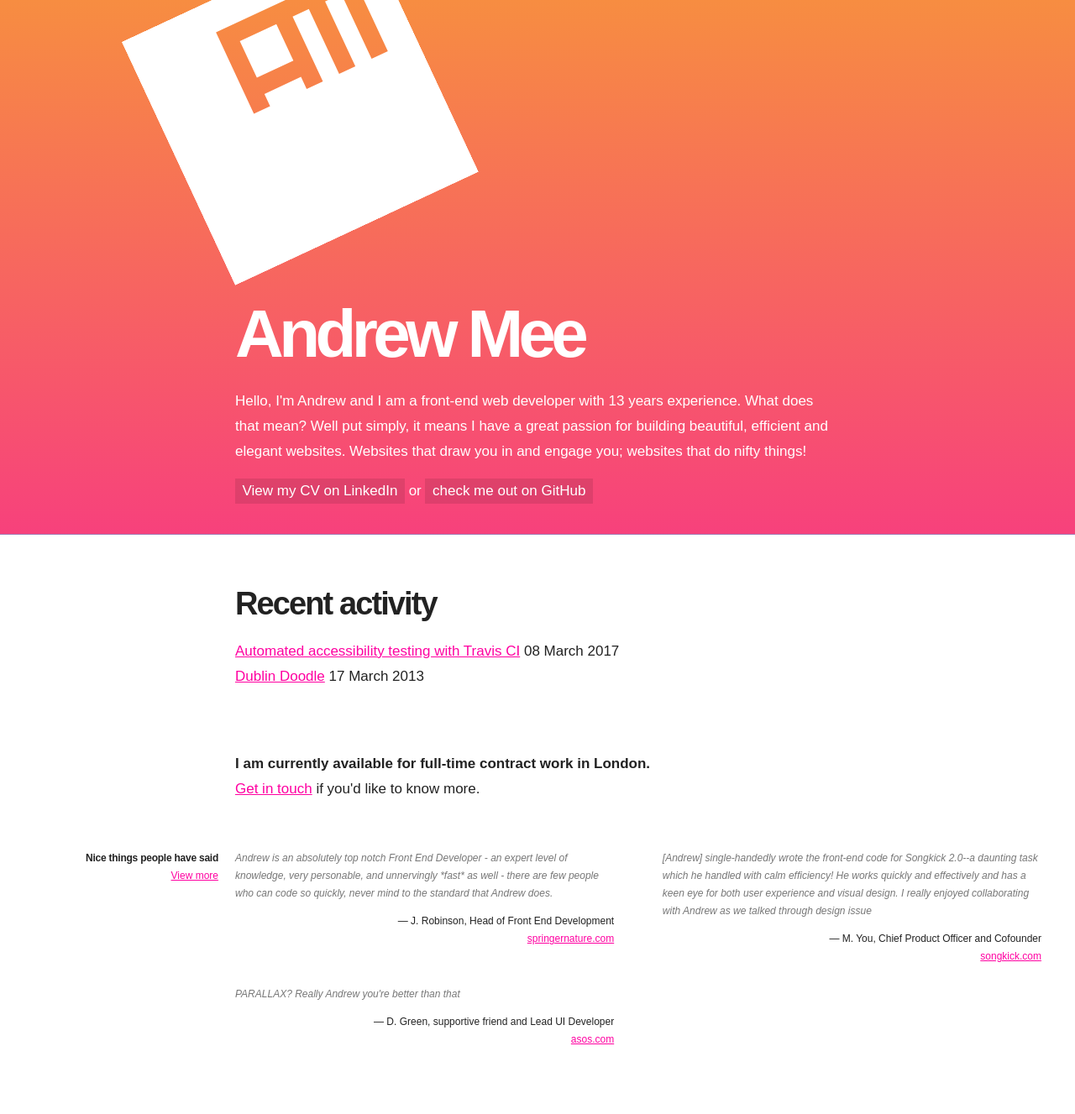
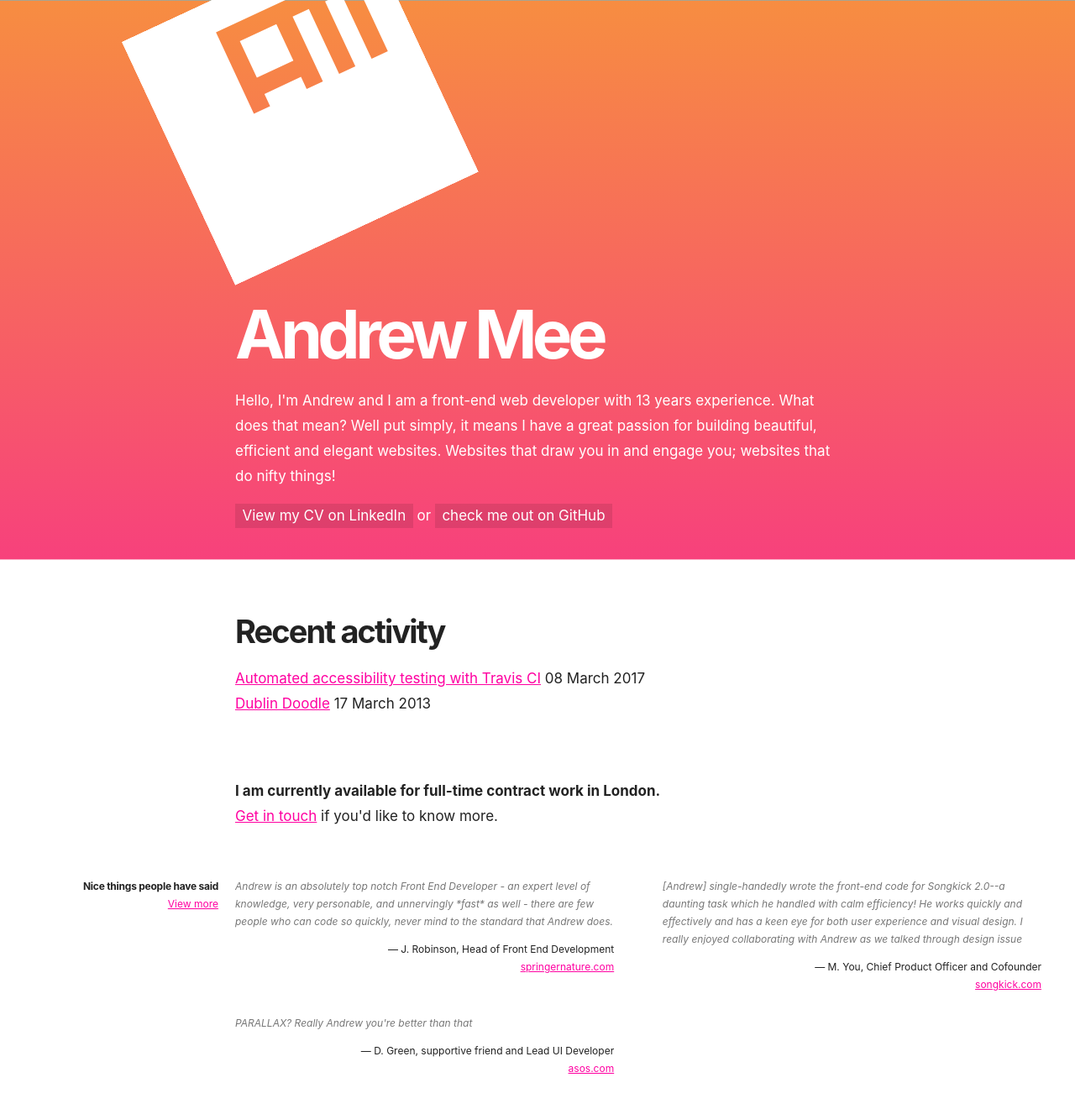
Before and after one commit to andrewmee/andrewmee.github.io, a Jekyll site: the page built from pages/home.html, in a window 1280 px wide. Shown: the whole page at 84% size. Built offline with Jekyll 4.4.1, drawn with Linux system fonts in a browser that asks for light colours; before the commit the page ends 1294 px from its top, so only the background shows below that.

Commit message:
Refine fonts list to use system fonts

```diff
--- a/resources/styles/base/typography.scss
+++ b/resources/styles/base/typography.scss
@@ -1,5 +1,6 @@
 html {
     font-size: 62.5%;
+    font-family: -apple-system,BlinkMacSystemFont,"Segoe UI",Roboto,Oxygen-Sans,"Helvetica Neue",sans-serif;
 }
 
 body {
@@ -18,8 +19,7 @@
 h4,
 h5 {
     line-height: 1.3;
-    margin-bottom: 0.25ex;
-    margin-top: 1em;
+    margin: 2ex 0 0.25ex/* -0.05em*/;
 }
 
 h1 {
```
